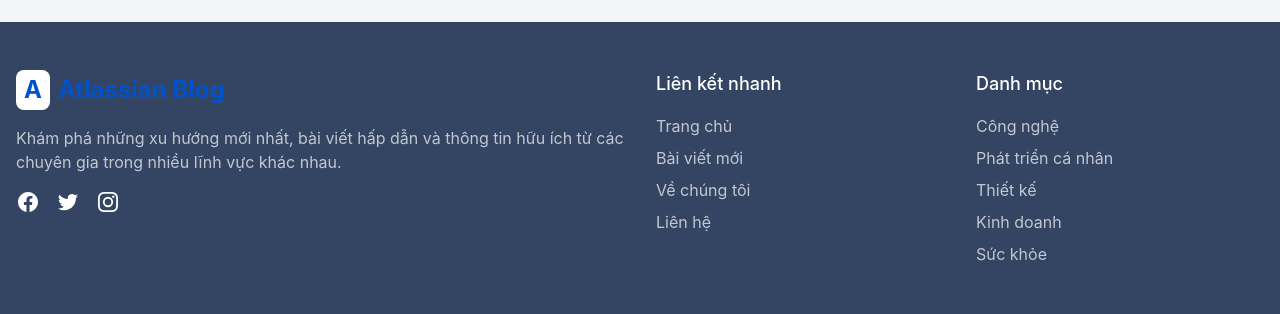
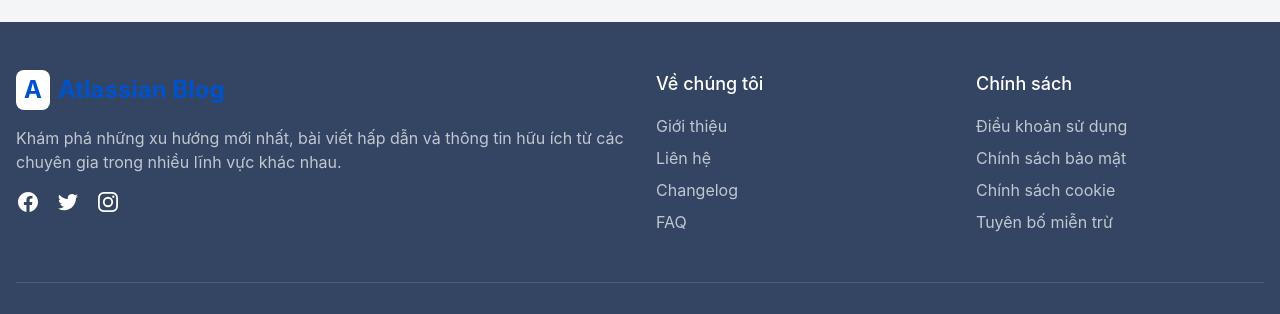
Before and after one commit to aritoerp/website, a React (Vite) app: page / in a window 1280 px wide. Shown: the part 4411-4725 px from the top of the page. Built offline with nearby package versions, Linux system fonts and the light colour scheme; a web font is replaced by a local one.

Commit message:
Update Layout component with footer links

```diff
--- a/src/components/Layout.tsx
+++ b/src/components/Layout.tsx
@@ -24,6 +24,27 @@ const Layout: React.FC<{ children: React.ReactNode }> = ({ children }) => {
       setSearchQuery('');
     }
   };
+
+  const footerLinks = [
+    {
+      title: 'Về chúng tôi',
+      links: [
+        { name: 'Giới thiệu', path: '/about' },
+        { name: 'Liên hệ', path: '/contact' },
+        { name: 'Changelog', path: '/changelog' },
+        { name: 'FAQ', path: '/faq' },
+      ]
+    },
+    {
+      title: 'Chính sách',
+      links: [
+        { name: 'Điều khoản sử dụng', path: '/terms' },
+        { name: 'Chính sách bảo mật', path: '/privacy' },
+        { name: 'Chính sách cookie', path: '/cookie-policy' },
+        { name: 'Tuyên bố miễn trừ', path: '/disclaimer' },
+      ]
+    }
+  ];
 
   return (
     <div className="flex flex-col min-h-screen">
@@ -168,6 +189,7 @@ const Layout: React.FC<{ children: React.ReactNode }> = ({ children }) => {
       <footer className="bg-neutral-800 text-white py-12">
         <div className="container mx-auto px-4">
           <div className="grid grid-cols-1 md:grid-cols-4 gap-8">
+            {/* Brand and Description */}
             <div className="col-span-1 md:col-span-2">
               <Link to="/" className="text-2xl font-bold flex items-center mb-4">
                 <span className="bg-white text-primary rounded-lg py-1 px-2 mr-2">A</span>
@@ -195,31 +217,28 @@ const Layout: React.FC<{ children: React.ReactNode }> = ({ children }) => {
                 </a>
               </div>
             </div>
-            <div>
-              <h3 className="text-lg font-medium mb-4">Liên kết nhanh</h3>
+
+            {/* Footer Links */}
+            {footerLinks.map((section, index) => (
+              <div key={index}>
+                <h3 className="text-lg font-medium mb-4">{section.title}</h3>
                 <ul className="space-y-2">
-                <li><Link to="/" className="text-neutral-300 hover:text-white transition-colors">Trang chủ</Link></li>
-                <li><Link to="/latest" className="text-neutral-300 hover:text-white transition-colors">Bài viết mới</Link></li>
-                <li><a href="#" className="text-neutral-300 hover:text-white transition-colors">Về chúng tôi</a></li>
-                <li><a href="#" className="text-neutral-300 hover:text-white transition-colors">Liên hệ</a></li>
-              </ul>
-            </div>
-            <div>
-              <h3 className="text-lg font-medium mb-4">Danh mục</h3>
-              <ul className="space-y-2">
-                {categories.map(category => (
-                  <li key={category.id}>
+                  {section.links.map((link, linkIndex) => (
+                    <li key={linkIndex}>
                       <Link
-                      to={`/category/${category.slug}`}
+                        to={link.path}
                         className="text-neutral-300 hover:text-white transition-colors"
                       >
-                      {category.name}
+                        {link.name}
                       </Link>
                     </li>
                   ))}
                 </ul>
               </div>
+            ))}
           </div>
+
+          {/* Copyright */}
           <div className="mt-12 pt-8 border-t border-neutral-700 text-center text-neutral-400 text-sm">
             <p>&copy; {new Date().getFullYear()} Atlassian Blog. Tất cả các quyền được bảo lưu.</p>
           </div>
```
Lines whose indentation alone changed are shown as unchanged.
